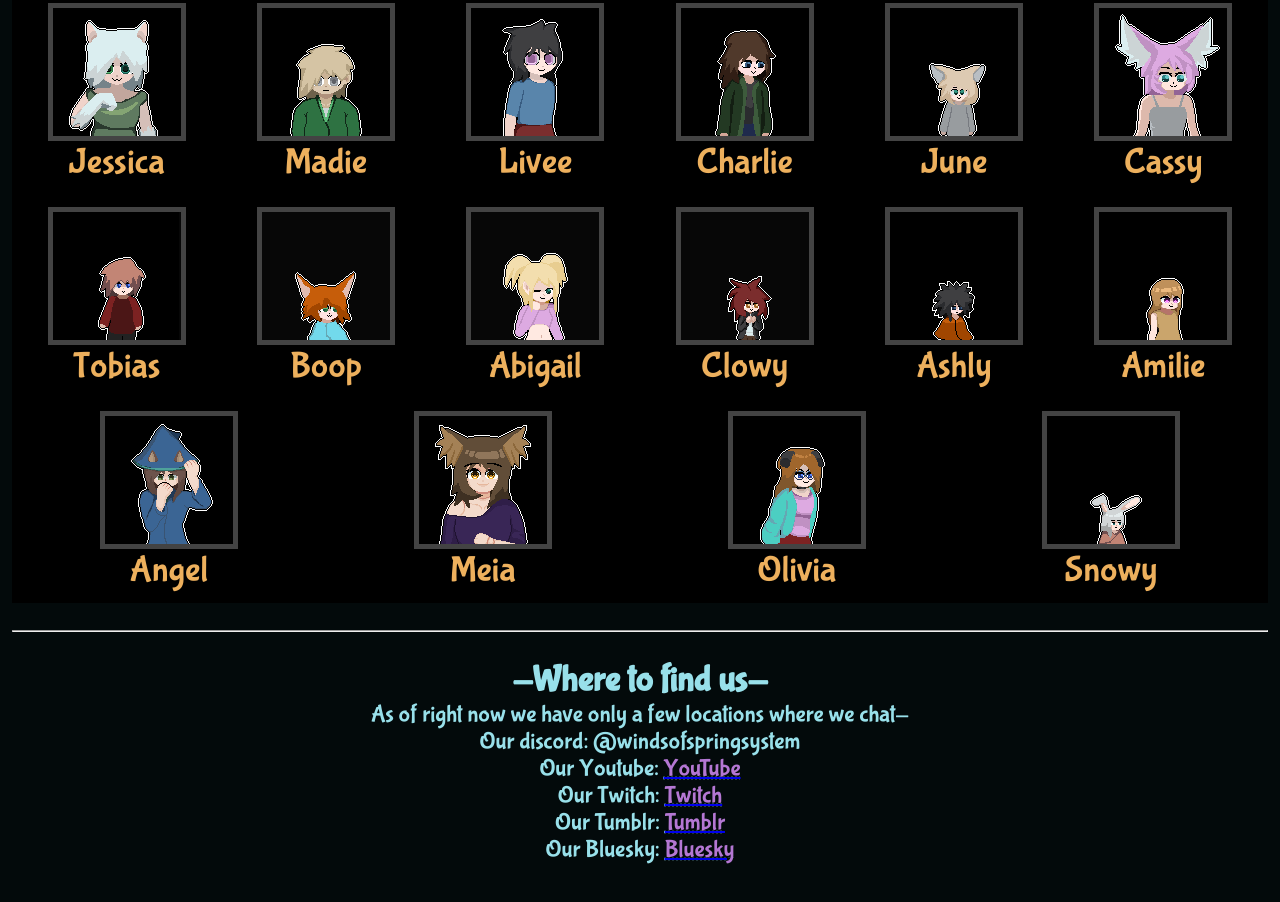
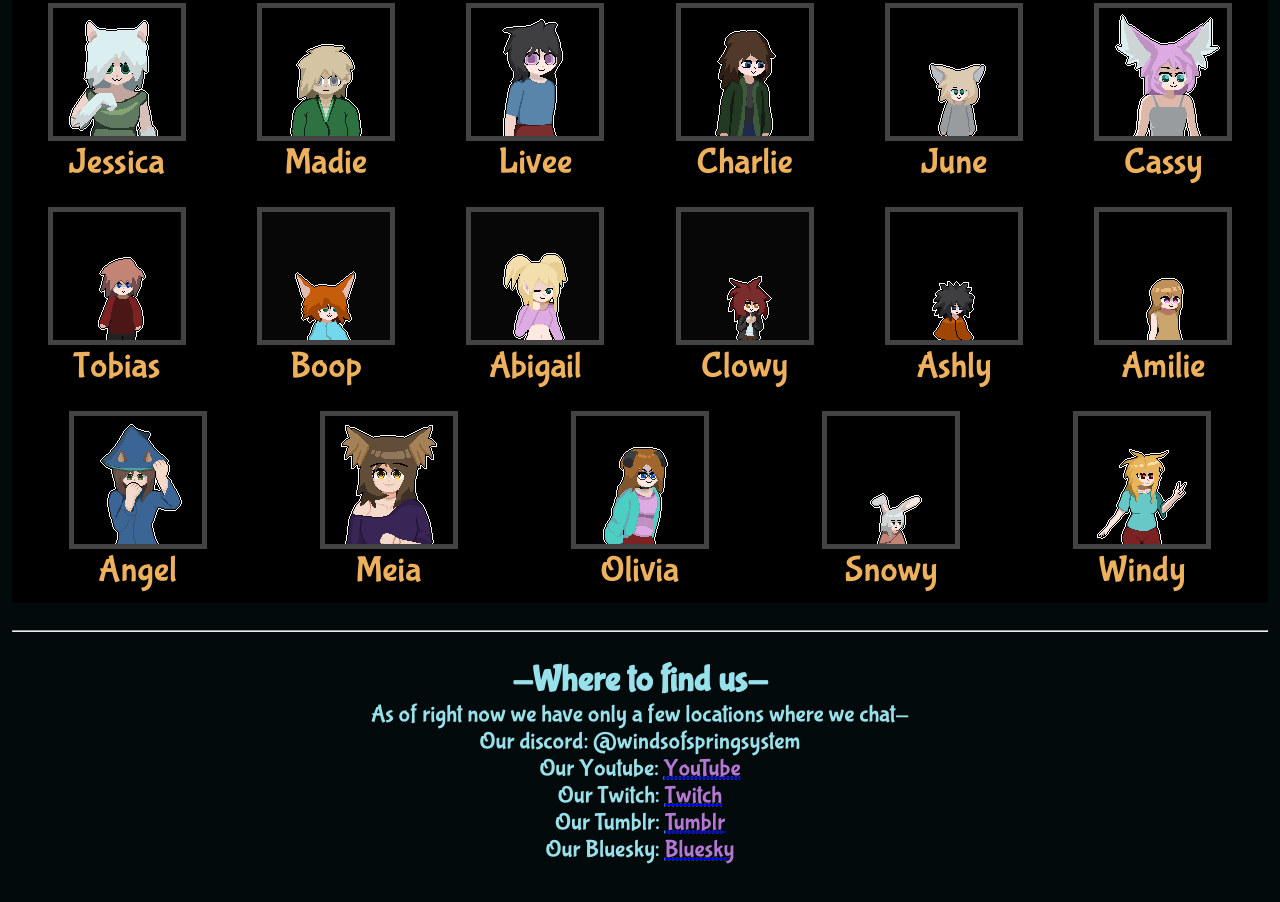
Before and after one commit to LillycatVtube/LillycatVtube.github.io, a plain HTML site: page index.html in a window 1280 px wide. Shown: the part 1013-1915 px from the top of the page. Drawn offline with Linux system fonts and the light colour scheme.

Commit message:
Site Update
Added Wimdy!

```diff
--- a/index.html
+++ b/index.html
@@ -70,6 +70,7 @@
 		<div class="box"><figure class="art-images"><img src="meia.png" alt="Meia" title="Meia" ><figcaption style="text-align: center;">Meia</figcaption></figure></div>
 		<div class="box"><figure class="art-images"><img src="olivia.png" alt="Olivia" title="Olivia" ><figcaption style="text-align: center;">Olivia</figcaption></figure></div>
 		<div class="box"><figure class="art-images"><img src="snowy.png" alt="Snowy" title="Snowy" ><figcaption style="text-align: center;">Snowy</figcaption></figure></div>
+		<div class="box"><figure class="art-images"><img src="windy.png" alt="Windy" title="Windy" ><figcaption style="text-align: center;">Windy</figcaption></figure></div>
     </main>
     <br>
 	<hr>
```
Also changed, not shown: windy.png (added).
